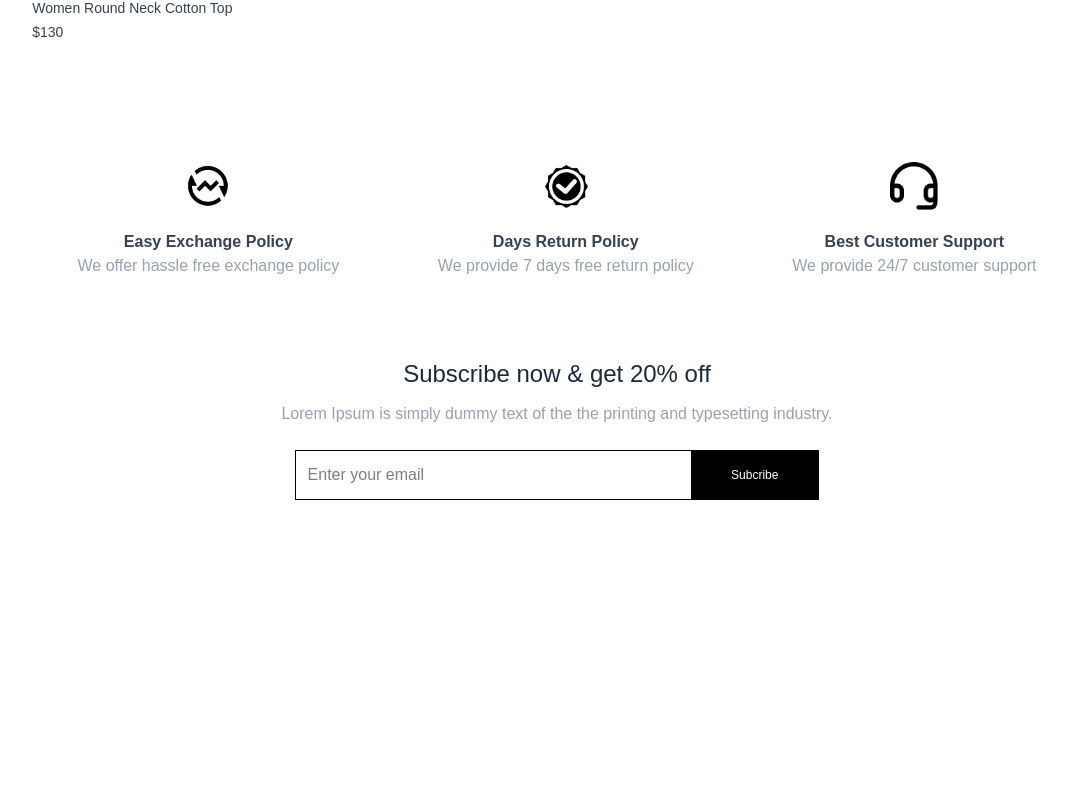
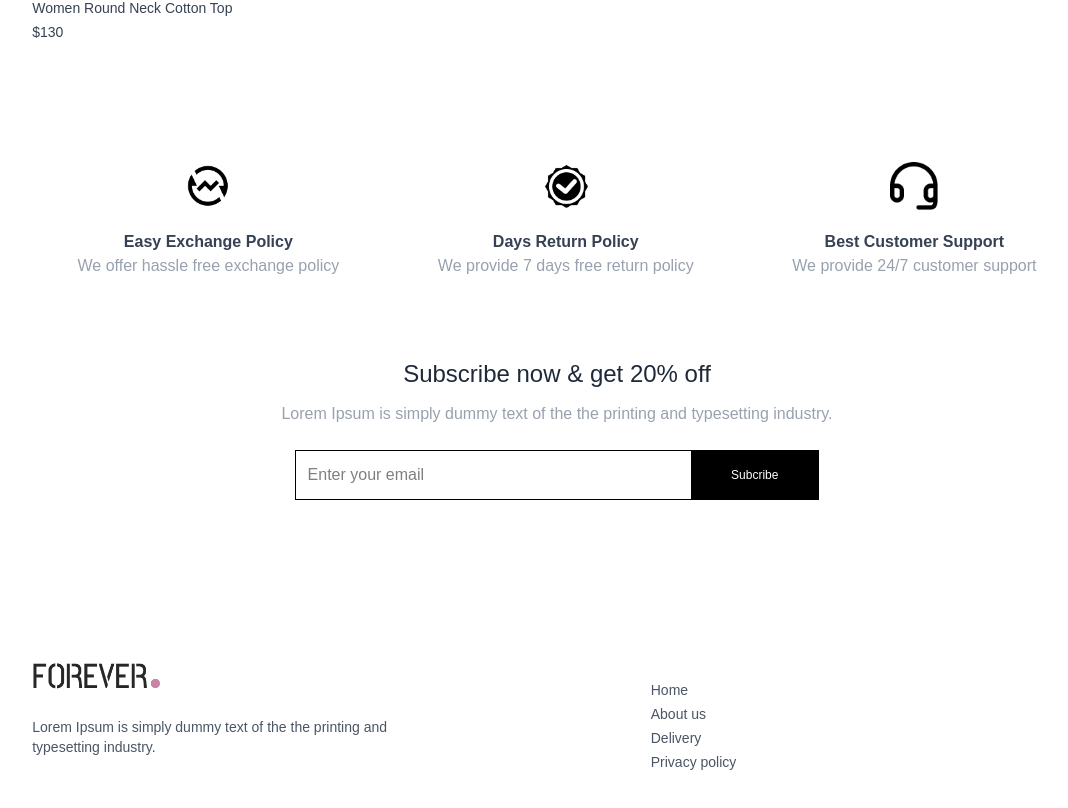
Before and after one commit to Tsedniya/Forever-E-commerce, a React (Vite) app in the folder frontend/: page / in a window 1280 px wide. Shown: the part 2061-2869 px from the top of the page, without its empty margins (83-1151 px from the left). Before the commit the page ends 2585 px from the top, so only its background shows below. Built offline with nearby package versions, Linux system fonts and the light colour scheme.

Commit message:
frontend:FOOTER

```diff
--- a/frontend/src/App.jsx
+++ b/frontend/src/App.jsx
@@ -10,6 +10,7 @@
 import PlaceOrder from './pages/PlaceOrder'
 import Order from './pages/Order'
 import Product from './pages/Product'
+import Footer from './components/Footer'
 
 const App = () => {
   return (
@@ -29,6 +30,7 @@
           <Route path='/product/:productId' element={<Product/>}/>
 
       </Routes>
+      <Footer/>
     </div>
   )
 }
--- /dev/null
+++ b/frontend/src/components/Footer.jsx
@@ -0,0 +1,27 @@
+import React from 'react'
+import { assets } from '../assets/assets'
+
+const Footer = () => {
+  return (
+    <div className='flex flex-col sm:grid grid-cols-[3fr_1fr_1fr] gap-14 my-10 mt-40 text-sm'>
+        <div>
+            <img src={assets.logo} className='mb-5 w-32' alt=""/>
+            <p className='w-full md:w-2/3 text-gray-600'>
+                Lorem Ipsum is simply dummy text of the the printing and typesetting industry.
+            </p>
+        </div>
+
+        <div>
+            <p className='text-xl font-medium mb-5'></p>
+            <ul className='flex flex-col gap-1 text-gray-600'>
+               <li>Home</li>
+               <li>About us</li>
+               <li>Delivery</li>
+               <li>Privacy policy</li>
+            </ul>
+        </div>
+    </div>
+  )
+}
+
+export default Footer
--- a/frontend/src/components/NewsLetterBox.jsx
+++ b/frontend/src/components/NewsLetterBox.jsx
@@ -1,13 +1,16 @@
 import React from 'react'
 
 const NewsLetterBox = () => {
+    const onSubmitHandler = (event) =>{
+        event.preventDefault();
+    }
   return (
     <div className='text-center'>
         <p className='text-2xl font-medium text-gray-800'>Subscribe now & get 20% off</p>
         <p className='text-gray-400 mt-3'>
             Lorem Ipsum is simply dummy text of the the printing and typesetting industry.
         </p>
-        <form className='w-full sm:w-1/2 flex items-center gap-3 mx-auto my-6 border pl-3 '>
+        <form onSubmit = {onSubmitHandler} className='w-full sm:w-1/2 flex items-center gap-3 mx-auto my-6 border pl-3 '>
             <input className='w-full sm:flex-1 outline-none' type="email" placeholder='Enter your email'/>
             <button type='submit' className='bg-black text-white text-xs px-10 py-4'>Subcribe</button>
         </form>
```
